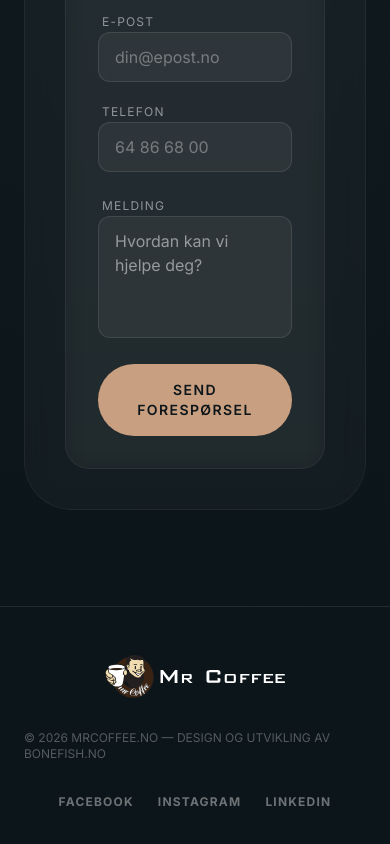
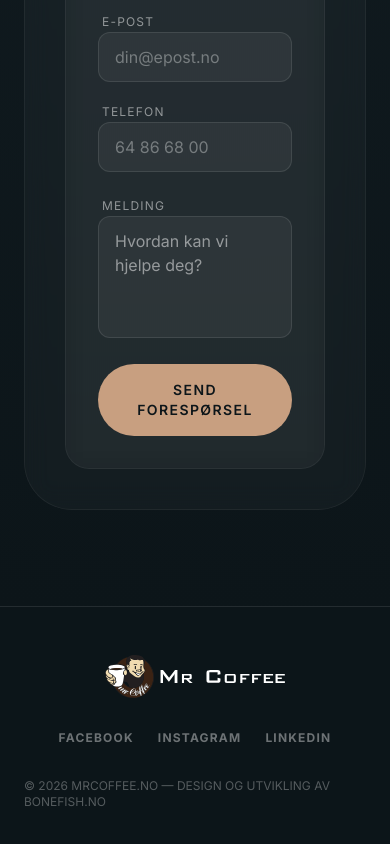
Before and after one commit to Kaamundsen/mrcoffee-v3, a React (Vite) app: page / in a window 390 px wide. Shown: the part 10949-11793 px from the top of the page. Built offline with nearby package versions, Linux system fonts and the light colour scheme.

Commit message:
[#10] Endring bunn
Copyright-teksten i bunnen vises nå under Facebook, Instagram og LinkedIn på mobil, men beholder samme rekkefølge som før på større skjermer.

Co-authored-by: Bonefish AI <ai@bonefish.no>

```diff
--- a/src/HomePage.tsx
+++ b/src/HomePage.tsx
@@ -880,15 +880,15 @@ export const Footer = () => (
         alt="MrCoffee"
         className="h-[2.695rem] w-auto max-w-full object-contain"
       />
-      <span className="text-white/30 text-xs uppercase tracking-normal">
-        {footer.copyright}{' '}
-        <a href={footer.copyrightLink.href} target="_blank" rel="noopener noreferrer" className="hover:text-antique-brass transition-colors">{footer.copyrightLink.text}</a>
-      </span>
-      <div className="flex gap-6">
+      <div className="order-2 md:order-3 flex gap-6">
         {footer.socials.map((s) => (
           <a key={s.name} href={s.href} className="text-white/40 hover:text-antique-brass transition-colors text-xs uppercase tracking-widest font-bold">{s.name}</a>
         ))}
       </div>
+      <span className="order-3 md:order-2 text-white/30 text-xs uppercase tracking-normal">
+        {footer.copyright}{' '}
+        <a href={footer.copyrightLink.href} target="_blank" rel="noopener noreferrer" className="hover:text-antique-brass transition-colors">{footer.copyrightLink.text}</a>
+      </span>
     </div>
   </footer>
 );
```
